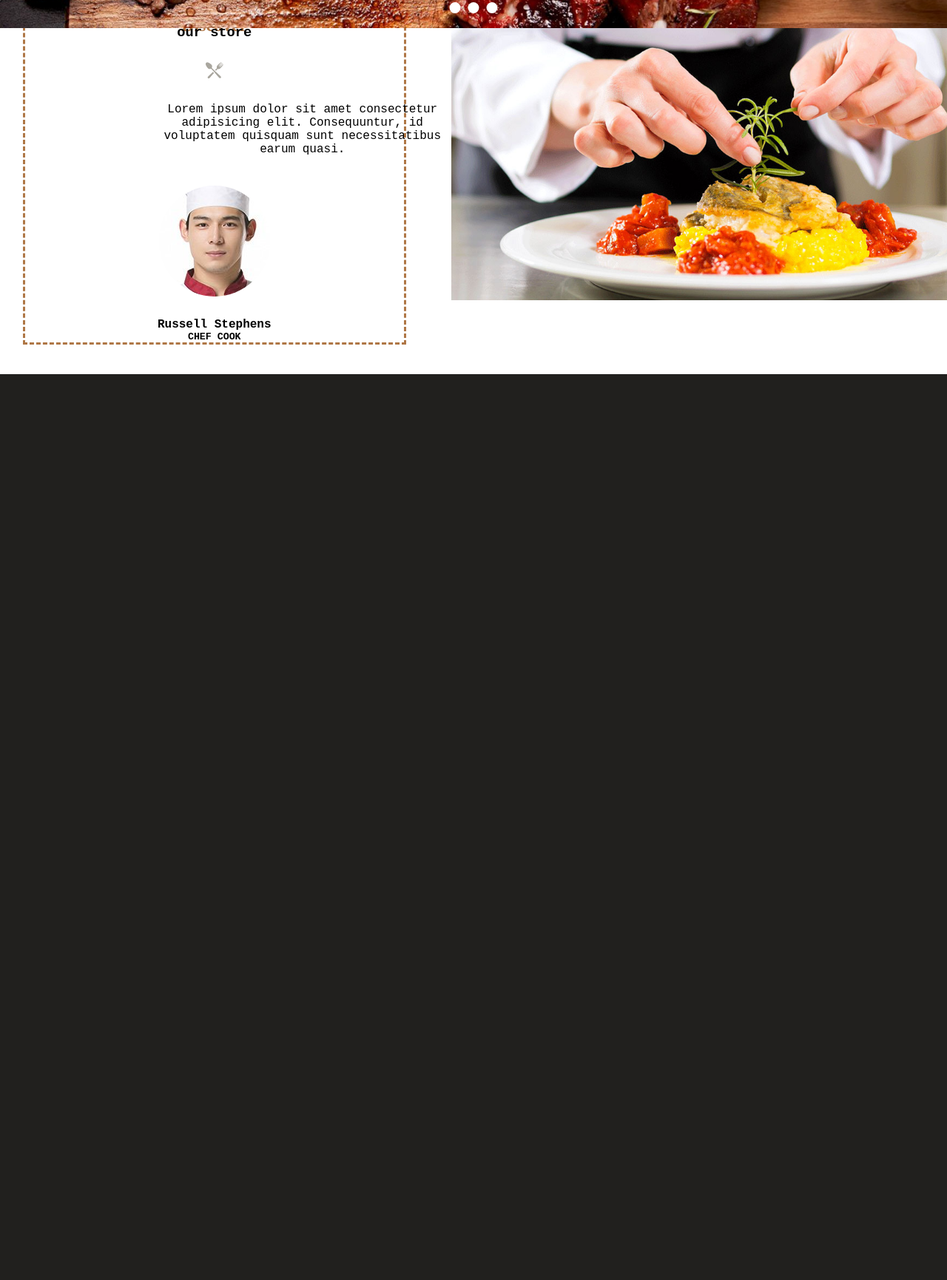
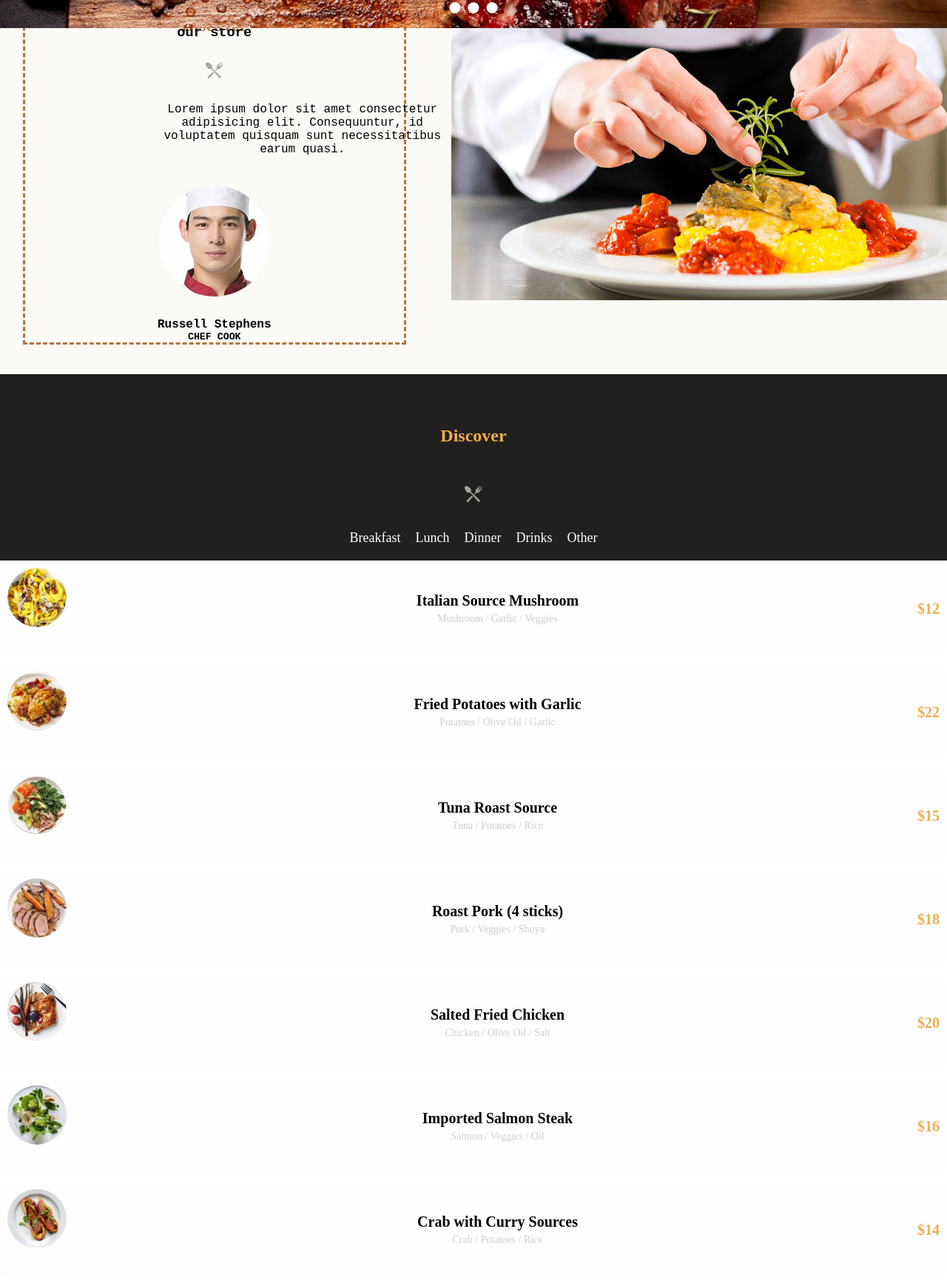
Before and after one commit to cepoko-hub/le-resto, a plain HTML site: page index.html in a window 1280 px wide. Shown: the part 762-2493 px from the top of the page at 74% size. Before the commit the page ends 1268 px from the top, so only its background shows below. Drawn offline with Linux system fonts and the light colour scheme; a web font is replaced by a local one.

Commit message:
avancement  + sauvgarde fin lundi/07/10/2024 avancement debut menu

```diff
--- a/asset/css/style.css
+++ b/asset/css/style.css
@@ -181,7 +181,7 @@ input[name="carousel"] {
     margin-top: 50vw;
     display: flex;
     justify-content: space-around;
-    background-color: white;
+    background-color: #FBFAF6;
 }
 
 .body-article {
@@ -237,3 +237,108 @@ input[name="carousel"] {
     width: 55vw;
     margin-right: -65px;
 }
+
+/*----- menu -----*/
+
+.titre-menu.menu-container {
+    width: 80%;
+    max-width: 1200px;
+    background-color: #2e2e2e;
+    padding: 20px;
+    border-radius: 10px;
+    box-shadow: 0 0 20px rgba(0, 0, 0, 0.5);
+}
+
+.menu-container {
+    color: black;
+    font-family: 'allura';
+    text-align: center;
+}
+
+.menu-container h2 {
+    margin-top: 70px;
+    margin-bottom: 50px;
+    color: #f0ad4e;
+    font-family: 'allura';
+}
+
+.menu-container img {
+    margin-bottom: 30px;
+}
+
+.navigation {
+    text-align: center;
+    margin-bottom: 20px;
+}
+
+.navigation ul {
+    list-style-type: none;
+    display: inline-flex;
+    gap: 20px;
+}
+
+.navigation ul li {
+    display: inline;
+}
+
+.navigation ul li a {
+    color: white;
+    text-decoration: none;
+    font-size: 18px;
+    transition: color 0.3s ease;
+}
+
+.navigation ul li a:hover {
+    color: #f0ad4e;
+}
+
+.menu {
+    background-color: rgb(255, 255, 255);
+}
+
+.menu ul {
+    list-style-type: none;
+}
+
+.menu ul li {
+    display: flex;
+    justify-content: space-between;
+    align-items: center;
+    background-color: rgb(254, 254, 254);
+    padding: 10px;
+    margin-bottom: 10px;
+    border-radius: 10px;
+    transition: background-color 0.3s ease;
+}
+
+.menu ul li:hover {
+    background-color: #fff4e6;
+}
+
+.menu ul li img {
+    width: 80px;
+    height: 80px;
+    border-radius: 50%;
+    object-fit: cover;
+    margin-right: 15px;
+}
+
+.menu ul li .description {
+    flex: 1;
+}
+
+.menu ul li .description h3 {
+    margin-bottom: 5px;
+    font-size: 20px;
+}
+
+.menu ul li .description p {
+    font-size: 14px;
+    color: #cfcfcf;
+}
+
+.menu ul li .price {
+    font-size: 20px;
+    color: #f0ad4e;
+    font-weight: bold;
+}
--- a/index.html
+++ b/index.html
@@ -9,6 +9,8 @@
 <body>
 
     <header>
+
+      <!-- /* ---- debut navbar ETC ---- */ -->
 
         <nav class="navbar">
 
@@ -39,6 +41,8 @@
           <p>We serve only the freshest ingredients!</p>
         </div>
 
+        <!-- /* ---- ajout carousel ---- */ -->
+
         <div class="carousel">
 
           <input type="radio" name="carousel" id="item1" checked>
@@ -62,6 +66,8 @@
         </div>
       </header>
 
+      <!-- /* ---- premier article our store ---- */ -->
+
 
       <main>
         <div class="first-article">
@@ -71,16 +77,106 @@
             <h3>our store</h3>
             <img src="asset/img/ic-plate.png" alt="">
             <p class="first-paragraph">Lorem ipsum dolor sit amet consectetur adipisicing elit. Consequuntur, id voluptatem quisquam sunt necessitatibus earum quasi.</p>
-            <img src="/asset/img/avatar-01.jpg" alt="" class="le-chef">
+            <img src="asset/img/avatar-01.jpg" alt="" class="le-chef">
             <h4>Russell Stephens</h4>
             <h5>CHEF COOK</h5>
             </div>
           </div>
 
           <div>
-            <img src="/asset/img/store-01.jpg" alt="" class="image-first-article">
+            <img src="asset/img/store-01.jpg" alt="" class="image-first-article">
           </div>
         </div>
+
+        <!-- /* ---- menu ---- */ -->
+
+        <div class="menu-container">
+          <h2>Discover</h2>
+          <img src="/asset/img/ic-plate.png" alt="">
+          <div class="navigation">
+              <ul>
+                  <li><a href="#breakfast">Breakfast</a></li>
+                  <li><a href="#lunch">Lunch</a></li>
+                  <li><a href="#dinner">Dinner</a></li>
+                  <li><a href="#drinks">Drinks</a></li>
+                  <li><a href="#other">Other</a></li>
+              </ul>
+          </div>
+
+          <div class="menu" id="dinner">
+
+              <ul>
+                  <div>
+                    <li>
+                      <img src="asset/img/dish-item-01.jpg" alt="Italian Source Mushroom">
+                      <div class="description">
+                          <h3>Italian Source Mushroom</h3>
+                          <p>Mushroom / Garlic / Veggies</p>
+                      </div>
+                      <div class="price">$12</div>
+                  </li>
+                  <li>
+                      <img src="asset/img/dish-item-02.jpg" alt="Fried Potatoes with Garlic">
+                      <div class="description">
+                          <h3>Fried Potatoes with Garlic</h3>
+                          <p>Potatoes / Olive Oil / Garlic</p>
+                      </div>
+                      <div class="price">$22</div>
+                  </li>
+                  </div>
+                  <li>
+                      <img src="asset/img/dish-item-03.jpg" alt="Tuna Roast Source">
+                      <div class="description">
+                          <h3>Tuna Roast Source</h3>
+                          <p>Tuna / Potatoes / Rice</p>
+                      </div>
+                      <div class="price">$15</div>
+                  </li>
+                  <li>
+                      <img src="asset/img/dish-item-04.jpg" alt="Roast Pork (4 sticks)">
+                      <div class="description">
+                          <h3>Roast Pork (4 sticks)</h3>
+                          <p>Pork / Veggies / Shoyu</p>
+                      </div>
+                      <div class="price">$18</div>
+                  </li>
+                  <li>
+                      <img src="asset/img/dish-item-05.jpg" alt="Salted Fried Chicken">
+                      <div class="description">
+                          <h3>Salted Fried Chicken</h3>
+                          <p>Chicken / Olive Oil / Salt</p>
+                      </div>
+                      <div class="price">$20</div>
+                  </li>
+                  <li>
+                      <img src="asset/img/dish-item-06.jpg" alt="Imported Salmon Steak">
+                      <div class="description">
+                          <h3>Imported Salmon Steak</h3>
+                          <p>Salmon / Veggies / Oil</p>
+                      </div>
+                      <div class="price">$16</div>
+                  </li>
+                  <li>
+                      <img src="asset/img/dish-item-07.jpg" alt="Crab with Curry Sources">
+                      <div class="description">
+                          <h3>Crab with Curry Sources</h3>
+                          <p>Crab / Potatoes / Rice</p>
+                      </div>
+                      <div class="price">$14</div>
+                  </li>
+                  <li>
+                      <img src="asset/img/dish-item-08.jpg" alt="Baked Potato Pizza">
+                      <div class="description">
+                          <h3>Baked Potato Pizza</h3>
+                          <p>Potato / Bread / Cheese</p>
+                      </div>
+                      <div class="price">$25</div>
+                  </li>
+              </ul>
+          </div>
+      </div>
+
+
       </main>
 
 
```
Also changed, not shown: asset/img/menu.png (added).
